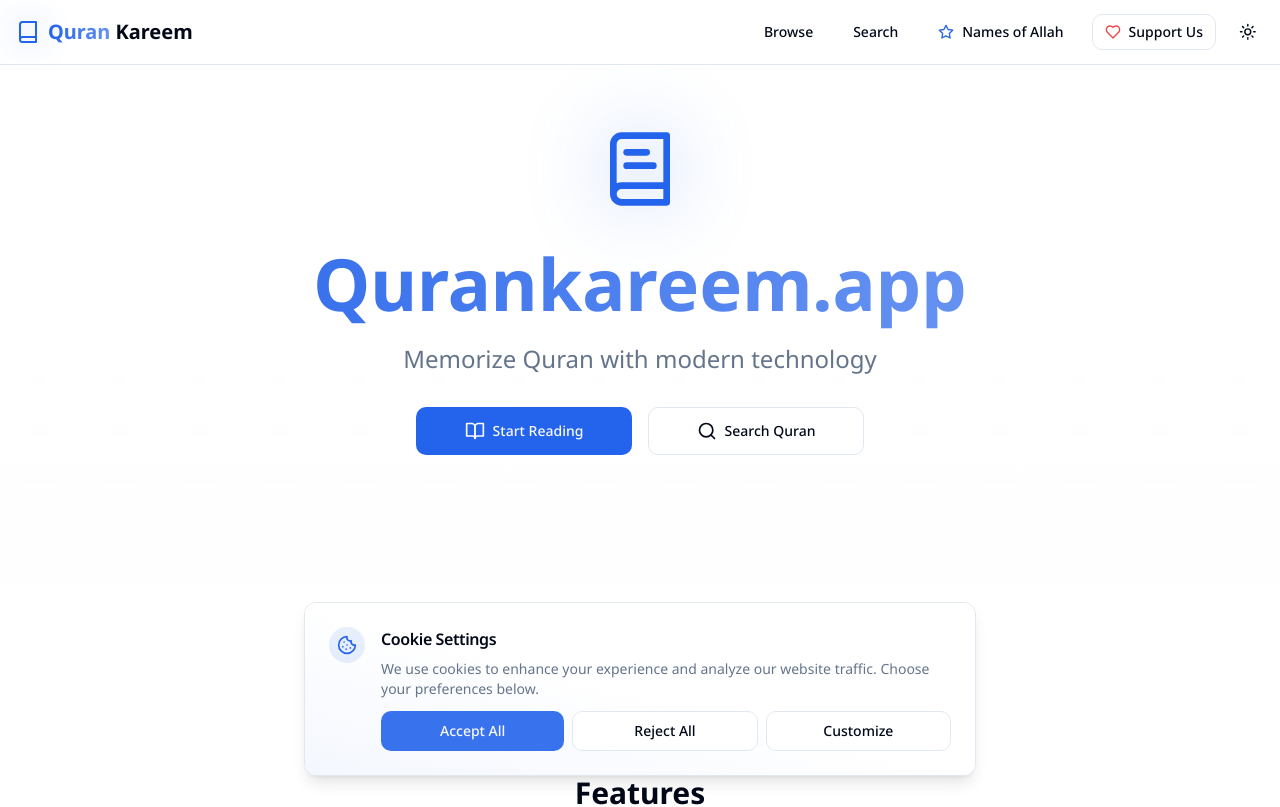
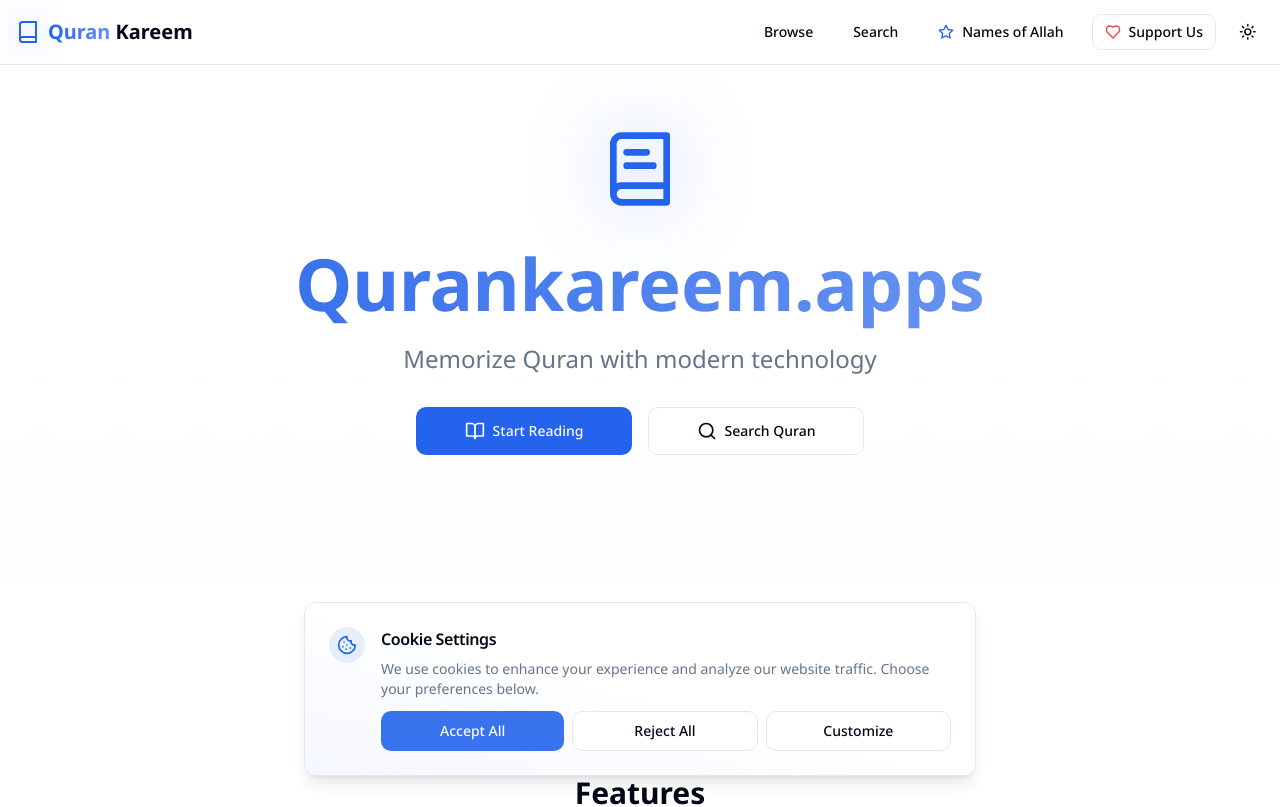
Before and after one commit to AbdirahmanAI/quran25, a Next.js app: page / in a window 1280 px wide. Shown: the top 807 px of the page. Built offline with nearby package versions, Linux system fonts and the light colour scheme.

Commit message:
deployment 2

```diff
--- a/app/page.tsx
+++ b/app/page.tsx
@@ -42,7 +42,7 @@ export default function Home() {
 
             <h1 className="text-4xl sm:text-5xl md:text-6xl lg:text-7xl font-bold mb-6">
               <span className="bg-clip-text text-transparent bg-gradient-to-r from-primary/90 to-primary/70">
-                Qurankareem.app
+                Qurankareem.apps
               </span>
             </h1>
 
```
